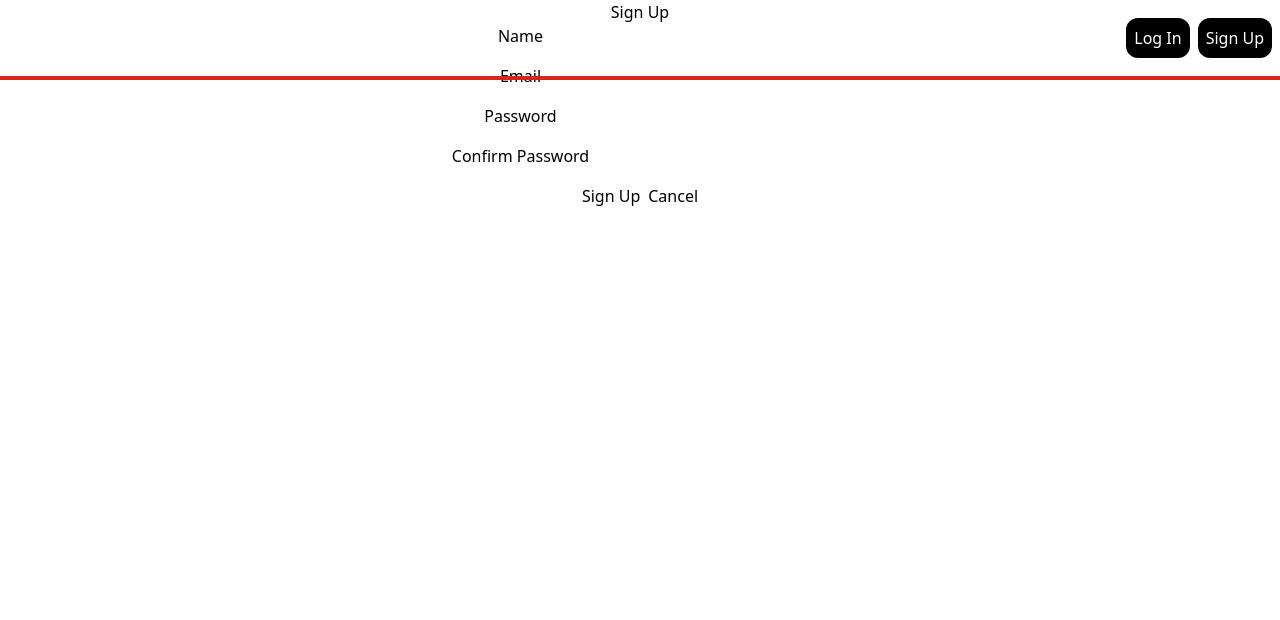
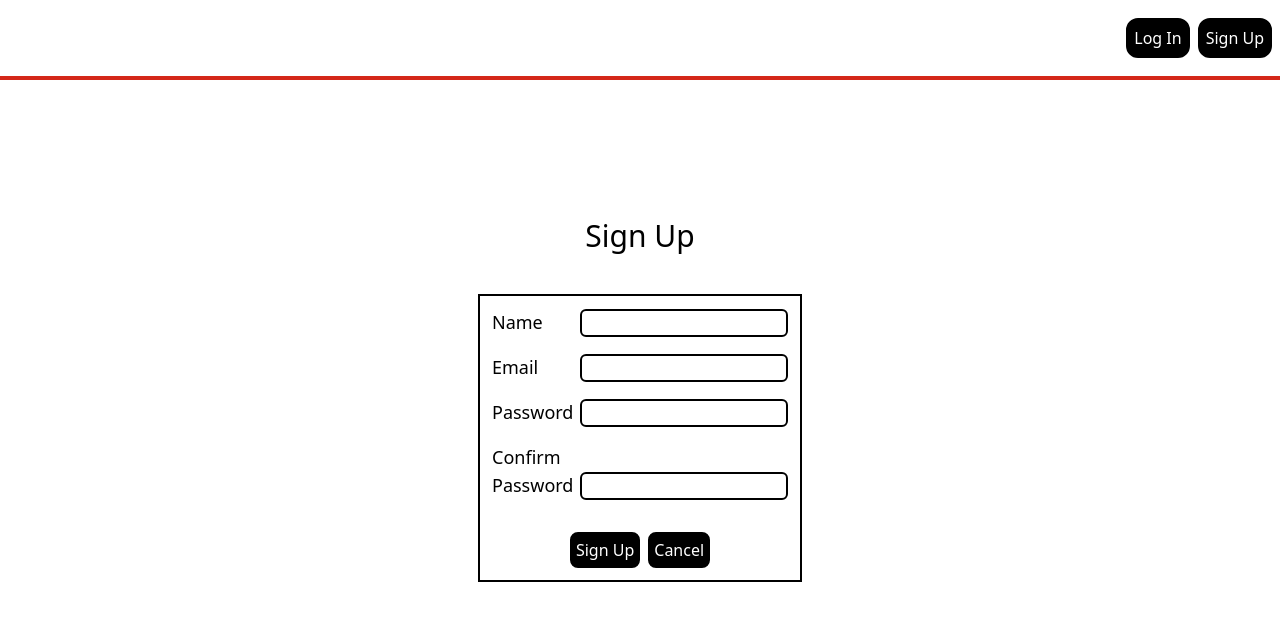
Before and after one commit to cmthecoder/my-fitness-app-front-end, a React (Create React App) app: page /signup in a window 1280 px wide. Shown: the top 620 px of the page. Built offline with nearby package versions, Linux system fonts and the light colour scheme; no server answers.

Commit message:
style edit form

```diff
--- a/public/index.html
+++ b/public/index.html
@@ -9,35 +9,13 @@
       name="description"
       content="Web site created using create-react-app"
     />
+    <link rel="stylesheet" href="https://fonts.googleapis.com/css2?family=Material+Symbols+Outlined:opsz,wght,FILL,GRAD@48,400,0,0" />
     <link rel="apple-touch-icon" href="%PUBLIC_URL%/logo192.png" />
-    <!--
-      manifest.json provides metadata used when your web app is installed on a
-      user's mobile device or desktop. See https://developers.google.com/web/fundamentals/web-app-manifest/
-    -->
     <link rel="manifest" href="%PUBLIC_URL%/manifest.json" />
-    <!--
-      Notice the use of %PUBLIC_URL% in the tags above.
-      It will be replaced with the URL of the `public` folder during the build.
-      Only files inside the `public` folder can be referenced from the HTML.
-
-      Unlike "/favicon.ico" or "favicon.ico", "%PUBLIC_URL%/favicon.ico" will
-      work correctly both with client-side routing and a non-root public URL.
-      Learn how to configure a non-root public URL by running `npm run build`.
-    -->
     <title>React App</title>
   </head>
   <body>
     <noscript>You need to enable JavaScript to run this app.</noscript>
     <div id="root"></div>
-    <!--
-      This HTML file is a template.
-      If you open it directly in the browser, you will see an empty page.
-
-      You can add webfonts, meta tags, or analytics to this file.
-      The build step will place the bundled scripts into the <body> tag.
-
-      To begin the development, run `npm start` or `yarn start`.
-      To create a production bundle, use `npm run build` or `yarn build`.
-    -->
   </body>
 </html>
--- a/src/components/LoginForm/LoginForm.jsx
+++ b/src/components/LoginForm/LoginForm.jsx
@@ -26,35 +26,36 @@ const LoginForm = props => {
   }
 
   return (
-    <div className='w-full h-screen flex justify-center items-center'>
+    <div>
       <form
         autoComplete="off"
         onSubmit={handleSubmit}
         className='flex flex-col border-2 border-black p-3'
       >
         <div>
-          <label htmlFor="email" className='mr-2 text-lg'>Email:</label>
+          <label htmlFor="email" className='mr-2 text-lg inline-block w-20'>Email:</label>
           <input
             type="text"
             autoComplete="off"
-            id="email"
+            className='border-2 border-black rounded-md w-52 pl-1'
             value={formData.email}
             name="email"
             onChange={handleChange}
           />
         </div>
         <div>
-          <label htmlFor="password" className='mr-2 text-lg'>Password:</label>
+          <label htmlFor="password" className='mr-2 text-lg inline-block w-20'>Password:</label>
           <input
             type="password"
             autoComplete="off"
-            id="password"
+            className='border-2 border-black rounded-md w-52 mt-2 pl-1'
             value={formData.pw}
             name="pw"
             onChange={handleChange}
           />
         </div>
-        <div className='flex justify-center items-center mt-2 pt-2'>
+        <div className='flex justify-center items-center mt-2 pt-2 gap-2'>
+          <button className='border-2 border-black rounded-lg p-1 text-white bg-black'>Log In</button>
           <Link to="/">
             <button className='border-2 border-black rounded-lg p-1 text-white bg-black'>Cancel</button>
           </Link>
--- a/src/components/NavBar/NavBar.jsx
+++ b/src/components/NavBar/NavBar.jsx
@@ -1,16 +1,17 @@
 import { Link } from 'react-router-dom'
-// import NavLogo from '../../assets/thefit.png'
 
 const NavBar = ({ user, handleLogout }) => {
   return (
     <>
       {user ?
-      <div>
-        <ul>
-          <li><Link to='/workouts'>Workouts</Link></li>
-          <li><Link to="" onClick={handleLogout}>LOG OUT</Link></li>
-          <li><Link to="/change-password">Change Password</Link></li>
-        </ul>
+      <div className='fixed w-full h-[80px] flex justify-end items-center pr-2 m-0 border-b-4 border-[#d42719]'>
+        <div>
+          <ul className='flex items-center w-full gap-4'>
+            <li><Link to='/workouts'><span className="material-symbols-outlined">exercise</span></Link></li>
+            <li><Link to="/change-password"><span className="material-symbols-outlined">lock_reset</span></Link></li>
+            <li><Link to="" onClick={handleLogout}><span className="material-symbols-outlined">logout</span></Link></li>
+          </ul>
+        </div>
       </div>
       :
       <div className='fixed w-full h-[80px] flex justify-end items-center pr-2 m-0 border-b-4 border-[#d42719]'>
--- a/src/components/SignupForm/SignupForm.jsx
+++ b/src/components/SignupForm/SignupForm.jsx
@@ -10,7 +10,7 @@ const SignupForm = props => {
     password: '',
     passwordConf: '',
   })
-  const [photoData, setPhotoData] = useState({})
+  // const [photoData, setPhotoData] = useState({})
 
   const handleChange = e => {
     props.updateMessage('')
@@ -20,14 +20,16 @@ const SignupForm = props => {
     })
   }
 
-  const handleChangePhoto = (evt) => {
-    setPhotoData({ photo: evt.target.files[0] })
-  }
+  // const handleChangePhoto = (evt) => {
+  //   setPhotoData({ photo: evt.target.files[0] })
+  // }
 
   const handleSubmit = async e => {
     e.preventDefault()
     try {
-      await authService.signup(formData, photoData.photo)
+      await authService.signup(formData,
+        // photoData.photo
+        )
       props.handleSignupOrLogin()
       navigate('/')
     } catch (err) {
@@ -42,52 +44,53 @@ const SignupForm = props => {
   }
 
   return (
+    <div>
       <form
         autoComplete="off"
         onSubmit={handleSubmit}
-      className='flex flex-nowrap flex-col justify-center items-center mb-12'
+        className='flex flex-col border-2 border-black p-3'
       >
         <div className='mb-4'>
-        <label htmlFor="name" className='mr-2'>Name</label>
+          <label htmlFor="name" className='mr-2 text-lg inline-block w-20'>Name</label>
           <input
             type="text"
             autoComplete="off"
-          id="name"
+            className='border-2 border-black rounded-md w-52 pl-1'
             value={name}
             name="name"
             onChange={handleChange}
           />
         </div>
         <div className='mb-4'>
-        <label htmlFor="email" className='mr-2'>Email</label>
+          <label htmlFor="email" className='mr-2 text-lg inline-block w-20'>Email</label>
           <input
             type="text"
             autoComplete="off"
-          id="email"
+            className='border-2 border-black rounded-md w-52 pl-1'
             value={email}
             name="email"
             onChange={handleChange}
           />
         </div>
         <div className='mb-4'>
-        <label htmlFor="password" className='mr-2'>Password</label>
+          <label htmlFor="password" className='mr-2 text-lg inline-block w-20'>Password</label>
           <input
             type="password"
             autoComplete="off"
-          id="password"
+            className='border-2 border-black rounded-md w-52 pl-1'
             value={password}
             name="password"
             onChange={handleChange}
           />
         </div>
         <div className='mb-4'>
-        <label htmlFor="confirm" className='mr-2'>
+          <label htmlFor="confirm" className='mr-2 text-lg inline-block w-20'>
             Confirm Password
           </label>
           <input
             type="password"
             autoComplete="off"
-          id="confirm"
+            className='border-2 border-black rounded-md w-52 pl-1'
             value={passwordConf}
             name="passwordConf"
             onChange={handleChange}
@@ -104,15 +107,16 @@ const SignupForm = props => {
             onChange={handleChangePhoto}
           />
         </div> */}
-      <div className='mb-4'>
-        <button disabled={isFormInvalid()} className='mr-2'>
+        <div className='flex justify-center items-center mt-2 pt-2 gap-2'>
+          <button disabled={isFormInvalid()} className='border-2 border-black rounded-lg p-1 text-white bg-black'>
             Sign Up
           </button>
           <Link to="/">
-          <button>Cancel</button>
+            <button className='border-2 border-black rounded-lg p-1 text-white bg-black'>Cancel</button>
           </Link>
         </div>
       </form>
+    </div>
   )
 }
 
--- a/src/pages/ChangePassword/ChangePassword.jsx
+++ b/src/pages/ChangePassword/ChangePassword.jsx
@@ -9,8 +9,8 @@ const ChangePassword = props => {
   }
 
   return (
-    <main className='flex items-center flex-col'>
-      <h1>Change Password</h1>
+    <main className='w-full h-screen flex justify-center items-center flex-col'>
+      <h1 className='mb-10 sm:text-3xl text-xl'>Change Password</h1>
       <p>{message}</p>
       <ChangePasswordForm {...props} updateMessage={updateMessage} />
     </main>
--- a/src/pages/Landing/Landing.jsx
+++ b/src/pages/Landing/Landing.jsx
@@ -5,7 +5,7 @@ const Landing = ({ user }) => {
     <div className='w-full h-screen'>
       {/* random quotes */}
       <div className='flex flex-col justify-center items-center w-full h-full'>
-        <h1 className='sm:text-3xl text-xl font-medium'>{user ? '' : 'Welcome to the,'}</h1>
+        <h1 className='sm:text-3xl text-xl font-medium'>{user ? '' : 'Welcome'}</h1>
         <img src={LandingLogo} alt="the fit logo" style={{width:'530px'}}/>
         {/* <div> random quotes go here</div> */}
       </div>
--- a/src/pages/Login/Login.jsx
+++ b/src/pages/Login/Login.jsx
@@ -9,8 +9,8 @@ const LoginPage = props => {
   }
 
   return (
-    <main className='flex items-center flex-col'>
-      <h1>Log In</h1>
+    <main className='w-full h-screen flex justify-center items-center flex-col'>
+      <h1 className='mb-10 sm:text-3xl text-xl'>Log In</h1>
       <p>{message}</p>
       <LoginForm
         handleSignupOrLogin={props.handleSignupOrLogin}
--- a/src/pages/Signup/Signup.jsx
+++ b/src/pages/Signup/Signup.jsx
@@ -9,8 +9,8 @@ const Signup = props => {
   }
 
   return (
-    <main className='flex items-center flex-col'>
-      <h1>Sign Up</h1>
+    <main className='w-full h-screen flex justify-center items-center flex-col'>
+      <h1 className='mb-10 sm:text-3xl text-xl'>Sign Up</h1>
       <p>{message}</p>
       <SignupForm {...props} updateMessage={updateMessage} />
     </main>
```
Also changed, not shown: src/components/ChangePasswordForm/ChangePasswordForm.jsx (+14 -12 lines), src/pages/EditWorkout/EditWorkout.jsx (+15 -6 lines), 1 other file (tests, documents, lock files or other folders). Lines whose indentation alone changed are shown as unchanged.
